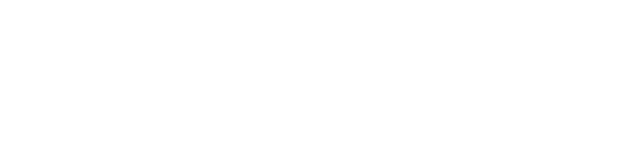
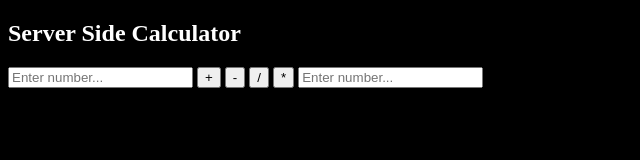
Before and after one commit to ChrisJo93/jQuery-server-side-calculator, a website: page public/index.html in a window 1280 px wide. Shown: the whole page, without its empty margins (0-640 px from the left). Drawn offline with Linux system fonts and the light colour scheme.

Commit message:
added input fields, add, subtract, divide, multiply buttons

```diff
--- a/public/index.html
+++ b/public/index.html
@@ -8,5 +8,21 @@
     <link rel="stylesheet" href="styles/style.css" />
     <title>Server Side Calculator</title>
   </head>
-  <body></body>
+  <body>
+    <h2>Server Side Calculator</h2>
+    <input
+      type="number"
+      class="firstInputField inputField"
+      placeholder="Enter number..."
+    />
+    <button class="buttonAdd">+</button>
+    <button class="buttonSubtract">-</button>
+    <button class="buttonDivide">/</button>
+    <button class="buttonMulitply">*</button>
+    <input
+      type="number"
+      class="secondInputField inputField"
+      placeholder="Enter number..."
+    />
+  </body>
 </html>
--- a/public/styles/style.css
+++ b/public/styles/style.css
@@ -0,0 +1,4 @@
+body {
+  background-color: black;
+  color: white;
+}
```
